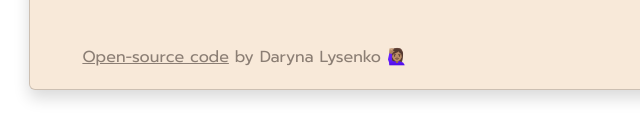
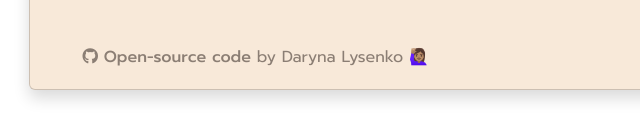
Before and after one commit to Darymee/weather-app, a plain HTML site: page index.html in a window 1280 px wide. Shown: the part 668-803 px from the top of the page, 170-810 px from the left. Drawn offline with nearby package versions, Linux system fonts and the light colour scheme.

Commit message:
add icon

```diff
--- a/index.html
+++ b/index.html
@@ -8,7 +8,7 @@
     <link rel="preconnect" href="https://fonts.googleapis.com" />
     <link rel="preconnect" href="https://fonts.gstatic.com" crossorigin />
     <link
-      href="https://fonts.googleapis.com/css2?family=Prompt:wght@100;400;700&display=swap"
+      href="https://fonts.googleapis.com/css2?family=Prompt:wght@100;400;500;700&display=swap"
       rel="stylesheet"
     />
     <link
@@ -167,7 +167,7 @@
             target="_blank"
             rel="noreferrer"
             class="github-link"
-            >Open-source code</a
+            ><i class="fa-brands fa-github"></i> Open-source code</a
           >
           by Daryna Lysenko 🙋🏽‍♀️
         </p>
--- a/src/styles.css
+++ b/src/styles.css
@@ -171,6 +171,9 @@ button.checked:hover {
 }
 
 .github-link {
+  font-size: 1rem;
+  font-weight: 500;
+  text-decoration: none;
   color: #8b7e74;
   padding-left: 3rem;
   transition: all 350ms ease-in-out;
```
